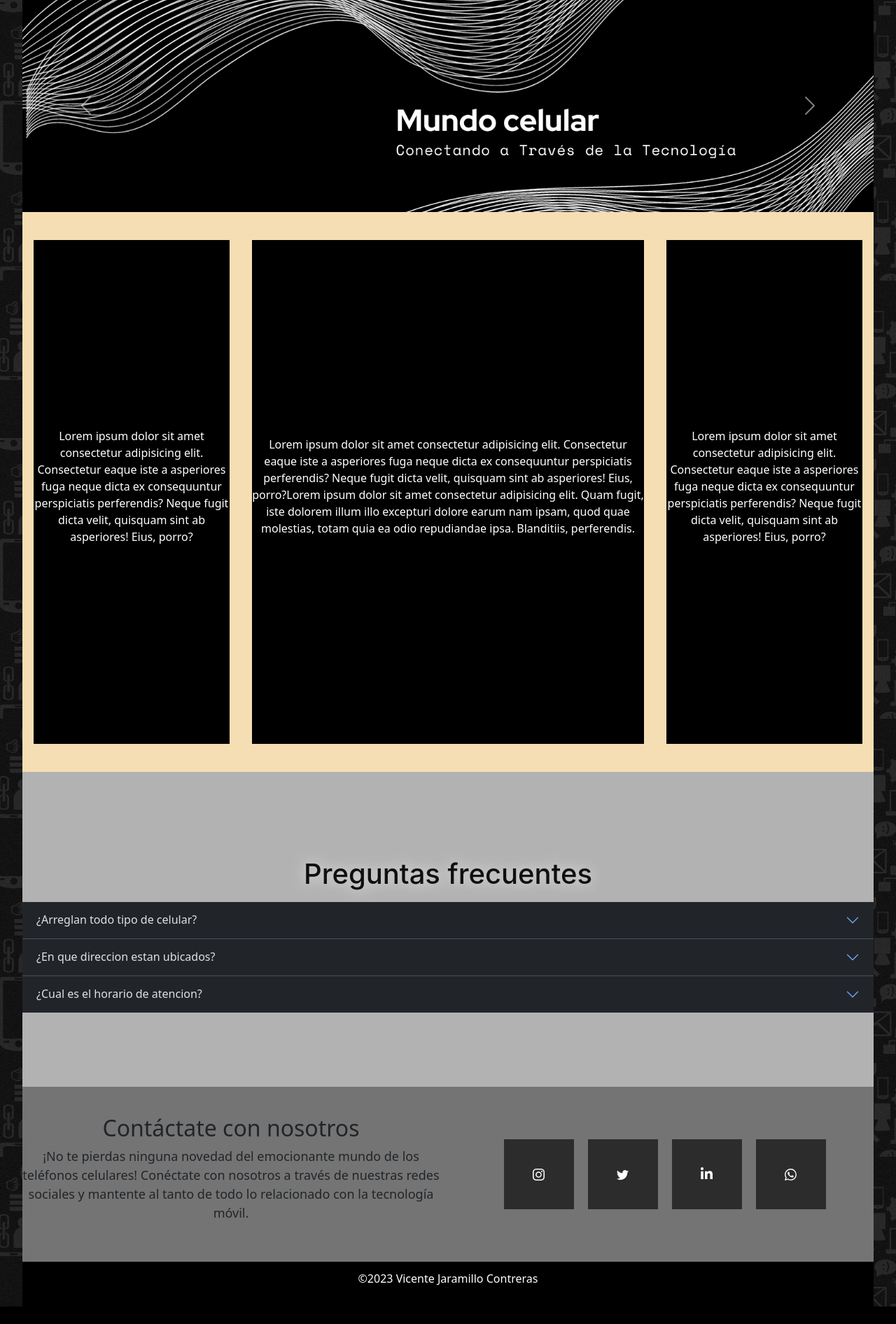
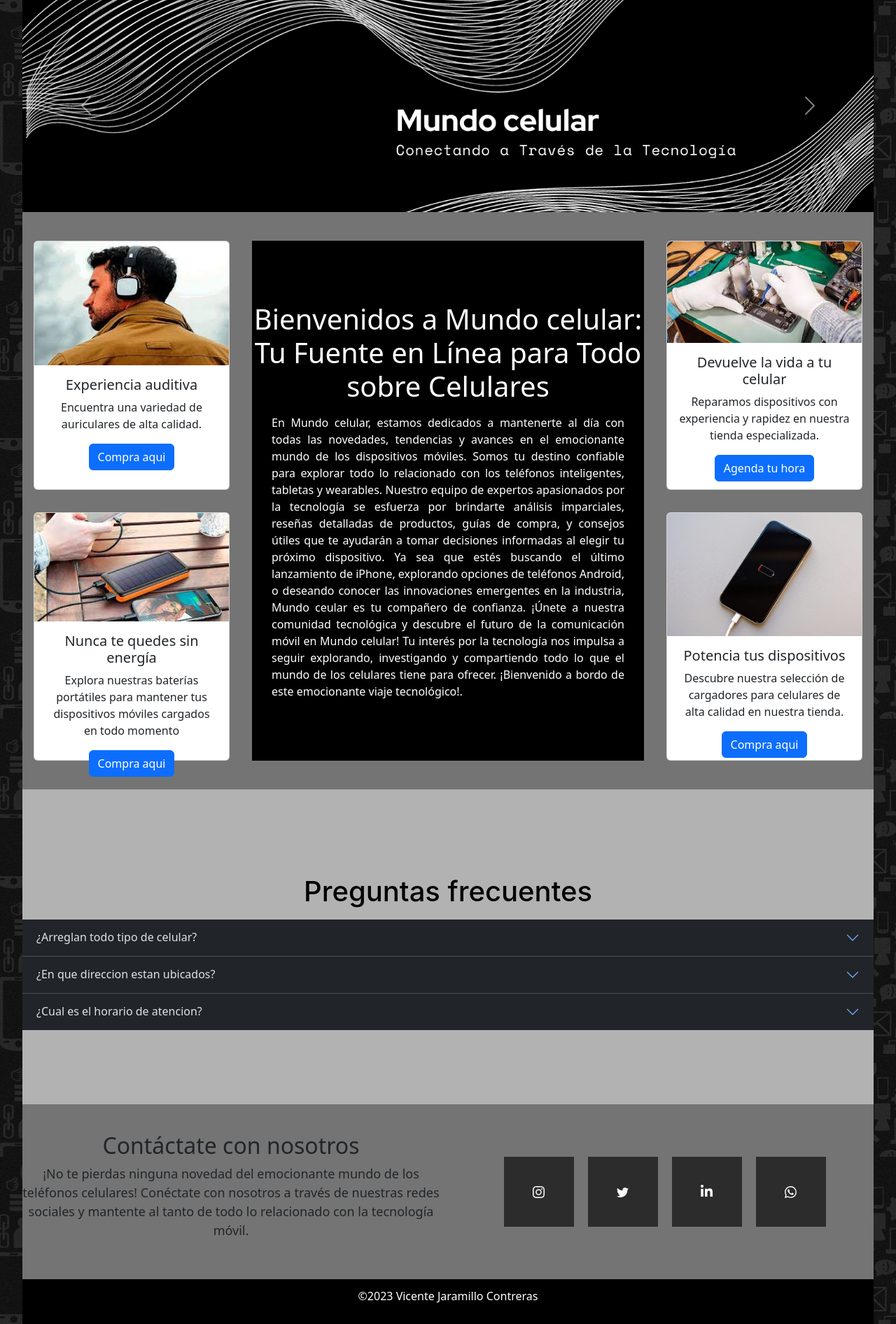
Before and after one commit to SrStriker23/Pagina-_Mundo_celular, a PHP site: page /nosotros/nosotros.html in a window 1280 px wide. Shown: the part 225-2117 px from the top of the page at 70% size. Before the commit the page ends 2092 px from the top, so only its background shows below. Run offline with PHP 8.4, Linux system fonts and the light colour scheme.

Commit message:
agregado el nuevo apartado de nostros y algunos cambios pequeños

```diff
--- a/css/styles.css
+++ b/css/styles.css
@@ -92,7 +92,7 @@
 .formulario {
   width: 95%;
   height: 500px;
-  background-color: #B2B2B2;
+  background-color: #747474;
 }
 
 .caja-redes-sociales {
@@ -101,30 +101,10 @@
   background-color: #747474;
 }
 
-@keyframes fadeInOut {
-  0% {
-    opacity: 0;
-    text-shadow: 0 0 10px rgba(255, 255, 255, 0.8);
-  }
-  50% {
-    opacity: 1;
-    text-shadow: 0 0 20px rgba(255, 255, 255, 0.8);
-  }
-  100% {
-    opacity: 0;
-    text-shadow: 0 0 10px rgba(255, 255, 255, 0.8);
-  }
-}
-.titulo {
-  font-size: 2.5em;
-  text-align: center;
-  animation: fadeInOut 5s infinite;
-}
-
 .formulario {
   width: 95%;
   height: 500px;
-  background-color: #747474;
+  background-color: #B2B2B2;
 }
 
 .caja-redes-sociales {
@@ -458,14 +438,14 @@
   flex-direction: row;
   justify-content: center;
   align-items: center;
-  height: 50em;
+  height: 825px;
   width: 95%;
-  background-color: wheat;
+  background-color: #747474;
 }
 
 .cajas-chicas {
   display: flex;
-  flex-direction: row;
+  flex-direction: column;
   justify-content: center;
   align-items: center;
   text-align: center;
@@ -479,7 +459,7 @@
 
 .cajas-asides {
   display: flex;
-  flex-direction: row;
+  flex-direction: column;
   justify-content: center;
   align-items: center;
   text-align: center;
@@ -487,6 +467,14 @@
      object-fit: cover;
   height: 90%;
   width: 25%;
-  background-color: black;
   margin: 1rem;
+}
+
+.tarjetas-laterales {
+  display: flex;
+  flex-direction: column;
+  justify-content: center;
+  align-items: center;
+  width: 100%;
+  height: 50%;
 }/*# sourceMappingURL=styles.css.map */
--- a/css/styles.scss
+++ b/css/styles.scss
@@ -80,44 +80,24 @@
 .formulario{
     width: $width-pagina;
     height: 500px;
-    background-color: $color-caja1;
+    background-color: $color-caja2;
 }
 .caja-redes-sociales{
     width: $width-pagina;
     height: 250px;
     background-color:$color-caja2;
 }
-@keyframes fadeInOut {
-  0% {
-    opacity: 0;
-    text-shadow: 0 0 10px rgba(255, 255, 255, 0.8);
-  }
-  50% {
-    opacity: 1;
-    text-shadow: 0 0 20px rgba(255, 255, 255, 0.8);
-  }
-  100% {
-    opacity: 0;
-    text-shadow: 0 0 10px rgba(255, 255, 255, 0.8);
-  }
-}
-
-.titulo {
-  font-size: 2.5em;
-  text-align: center;
-  animation: fadeInOut 5s infinite;
-}
 
 .formulario {
   width: 95%;
   height: 500px;
-  background-color: #747474;
+  background-color: $color-caja1;
 }
 
 .caja-redes-sociales {
   width: 95%;
   height: 250px;
-  background-color: #B2B2B2;
+  background-color: $color-caja2;
 }
 @keyframes animacion-parrafo {
   0% {
@@ -441,14 +421,14 @@
     flex-direction: row;
     justify-content: center;
     align-items: center;
-    height: 50em;
+    height: 825px;
     width: 95%;
-    background-color: wheat;
+    background-color:$color-caja2;
   }
 
   .cajas-chicas {
     display: flex;
-    flex-direction: row;
+    flex-direction: column;
     justify-content: center;
     align-items: center;
     text-align: center;
@@ -461,13 +441,20 @@
 
   .cajas-asides {
     display: flex;
-    flex-direction: row;
+    flex-direction: column;
     justify-content: center;
     align-items: center;
     text-align: center;
     object-fit: cover;
     height: 90%;
     width: 25%;
-    background-color: black;
     margin: 1rem;
   }
+.tarjetas-laterales{
+  display: flex;
+  flex-direction: column;
+  justify-content: center;
+  align-items: center;
+  width: 100%;
+  height: 50%;
+}
--- a/formulario/formulario.html
+++ b/formulario/formulario.html
@@ -16,6 +16,7 @@
   <nav class="navegador">
       <nav>
           <a class="linkeado" href="/index.html">Inicio</a>
+          <a class="linkeado" href="/nosotros/nosotros.html">Nosotros</a>
           <a class="linkeado" href="/formulario/formulario.html">Formulario</a>
           <a class="linkeado" data-bs-toggle="modal" data-bs-target="#exampleModal" href="#">Cuenta</a>
       </nav>
@@ -72,7 +73,7 @@
                              </form>
                           </div>
                           <div class="flip-card__back">
-                             <div class="title">Registro</div>
+                            <a href="/formulario/formulario.html" style="text-decoration: none;" class="title">Registro</a>
                              <form class="flip-card__form" action="">
                                 <input class="flip-card__input" placeholder="Nombre" type="name">
                                 <input class="flip-card__input" name="email" placeholder="Correo electronico" type="email">
@@ -113,7 +114,7 @@
           </div>
     </div>
     <form action="" class="formulario">
-        <div class="row text-center justify-content-center align-items-center text-light my-3" style="font-size: 30px; ">Registrate</div>
+        <div class="row text-center justify-content-center align-items-center my-3" style="font-size: 30px; color: black;">Registrate</div>
         <div class="row p-5">
             <div class="col">
                 <div class="mb-3">
--- a/index.html
+++ b/index.html
@@ -73,7 +73,7 @@
                              </form>
                           </div>
                           <div class="flip-card__back">
-                             <div class="title">Registro</div>
+                            <a href="/formulario/formulario.html" style="text-decoration: none;" class="title">Registro</a>
                              <form class="flip-card__form" action="">
                                 <input class="flip-card__input" placeholder="Nombre" type="name">
                                 <input class="flip-card__input" name="email" placeholder="Correo electronico" type="email">
--- a/nosotros/nosotros.html
+++ b/nosotros/nosotros.html
@@ -46,7 +46,7 @@
                              </form>
                           </div>
                           <div class="flip-card__back">
-                             <div class="title">Registro</div>
+                             <a href="/formulario/formulario.html" style="text-decoration: none;" class="title">Registro</a>
                              <form class="flip-card__form" action="">
                                 <input class="flip-card__input" placeholder="Nombre" type="name">
                                 <input class="flip-card__input" name="email" placeholder="Correo electronico" type="email">
@@ -88,13 +88,54 @@
     </div>
     <section class="caja-grande">
         <div class="cajas-asides">
-            <p style="color: white;">Lorem ipsum dolor sit amet consectetur adipisicing elit. Consectetur eaque iste a asperiores fuga neque dicta ex consequuntur perspiciatis perferendis? Neque fugit dicta velit, quisquam sint ab asperiores! Eius, porro?</p>
+            <div class="tarjetas-laterales pb-3">
+                <div class="card w-100 h-100">
+                    <img src="/img/audifonos.jpg" class="card-img-top" alt="Audifonos">
+                    <div class="card-body">
+                      <h5 class="card-title">Experiencia auditiva</h5>
+                      <p class="card-text">Encuentra una variedad de auriculares de alta calidad.</p>
+                      <a href="#" class="btn btn-primary">Compra aqui</a>
+                    </div>
+                  </div>
+            </div>
+            <div class="tarjetas-laterales pt-3">
+                <div class="card w-100 h-100">
+                    <img src="/img/baterias.jpg" class="card-img-top" alt="Bateria portatil">
+                    <div class="card-body">
+                      <h5 class="card-title">Nunca te quedes sin energía</h5>
+                      <p class="card-text">Explora nuestras baterías portátiles para mantener tus dispositivos móviles cargados en todo momento</p>
+                      <a href="#" class="btn btn-primary">Compra aqui</a>
+                    </div>
+                  </div>
+            </div>
         </div>
         <div class="cajas-chicas">
-            <p style="color: white;">Lorem ipsum dolor sit amet consectetur adipisicing elit. Consectetur eaque iste a asperiores fuga neque dicta ex consequuntur perspiciatis perferendis? Neque fugit dicta velit, quisquam sint ab asperiores! Eius, porro?Lorem ipsum dolor sit amet consectetur adipisicing elit. Quam fugit, iste dolorem illum illo excepturi dolore earum nam ipsam, quod quae molestias, totam quia ea odio repudiandae ipsa. Blanditiis, perferendis.</p>
+            <h1 class="my-3" style="color: white;">Bienvenidos a Mundo celular: Tu Fuente en Línea para Todo sobre Celulares</h1>
+            <p class="" style="color: white; font-size: 16px; text-align: justify; width: 90%;">En Mundo celular, estamos dedicados a mantenerte al día con todas las novedades, tendencias y avances en el emocionante mundo de los dispositivos móviles. Somos tu destino confiable para explorar todo lo relacionado con los teléfonos inteligentes, tabletas y wearables.
+                Nuestro equipo de expertos apasionados por la tecnología se esfuerza por brindarte análisis imparciales, reseñas detalladas de productos, guías de compra, y consejos útiles que te ayudarán a tomar decisiones informadas al elegir tu próximo dispositivo. Ya sea que estés buscando el último lanzamiento de iPhone, explorando opciones de teléfonos Android, o deseando conocer las innovaciones emergentes en la industria, Mundo ceular es tu compañero de confianza.
+                ¡Únete a nuestra comunidad tecnológica y descubre el futuro de la comunicación móvil en Mundo celular! Tu interés por la tecnología nos impulsa a seguir explorando, investigando y compartiendo todo lo que el mundo de los celulares tiene para ofrecer. ¡Bienvenido a bordo de este emocionante viaje tecnológico!.</p>
         </div>
         <div class="cajas-asides">
-            <p style="color: white;">Lorem ipsum dolor sit amet consectetur adipisicing elit. Consectetur eaque iste a asperiores fuga neque dicta ex consequuntur perspiciatis perferendis? Neque fugit dicta velit, quisquam sint ab asperiores! Eius, porro?</p>
+            <div class="tarjetas-laterales pb-3">
+                <div class="card w-100 h-100">
+                    <img src="/img/arreglo celular.jpg" class="card-img-top" alt="Arreglo de celulares">
+                    <div class="card-body">
+                      <h5 class="card-title">Devuelve la vida a tu celular</h5>
+                      <p class="card-text">Reparamos dispositivos con experiencia y rapidez en nuestra tienda especializada.</p>
+                      <a href="#" class="btn btn-primary">Agenda tu hora</a>
+                    </div>
+                  </div>
+            </div>
+            <div class="tarjetas-laterales pt-3">
+                <div class="card w-100 h-100">
+                    <img src="/img/cargador.jpg" class="card-img-top" alt="Cargador de celular">
+                    <div class="card-body">
+                      <h5 class="card-title">Potencia tus dispositivos</h5>
+                      <p class="card-text">Descubre nuestra selección de cargadores para celulares de alta calidad en nuestra tienda.</p>
+                      <a href="#" class="btn btn-primary">Compra aqui</a>
+                    </div>
+                  </div>
+            </div>
         </div>
     </section>
     <section class="preguntas d-flex flex-column justify-content-center align-items-center ">
```
Also changed, not shown: 1 other file.
